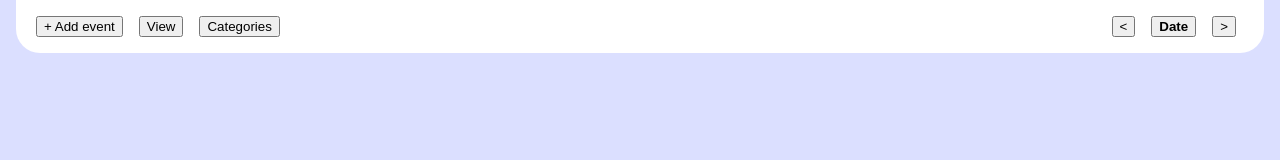
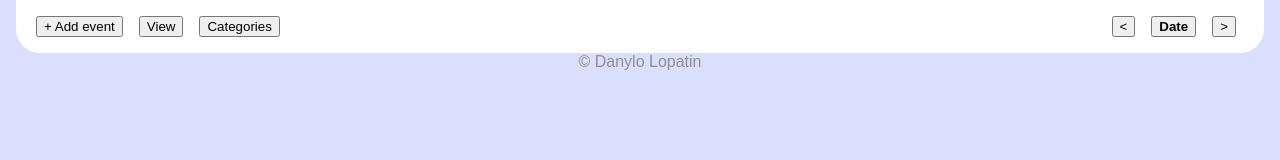
Before and after one commit to Danylo37/calendar-app, a React (Create React App) app: page / in a window 1280 px wide. Shown: the top 160 px of the page. Built offline with nearby package versions, Linux system fonts and the light colour scheme.

Commit message:
Footer done

```diff
--- a/src/components/layout/Footer.js
+++ b/src/components/layout/Footer.js
@@ -1,7 +1,12 @@
+import React from 'react';
 import '../../styles/layout/Footer.css';
 
 function Footer() {
-
+    return (
+        <footer className="footer">
+            <span className="copyright">© Danylo Lopatin</span>
+        </footer>
+    );
 }
 
 export default Footer;
--- a/src/styles/layout/Footer.css
+++ b/src/styles/layout/Footer.css
@@ -0,0 +1,13 @@
+.footer {
+    height: 1vh;
+    display: flex;
+    justify-content: center;
+    align-items: center;
+    padding: 0.3rem 0;
+    font-size: 0.8rem;
+}
+
+.copyright {
+    color: #8f8f8f;
+    font-size: 1rem;
+}
```
